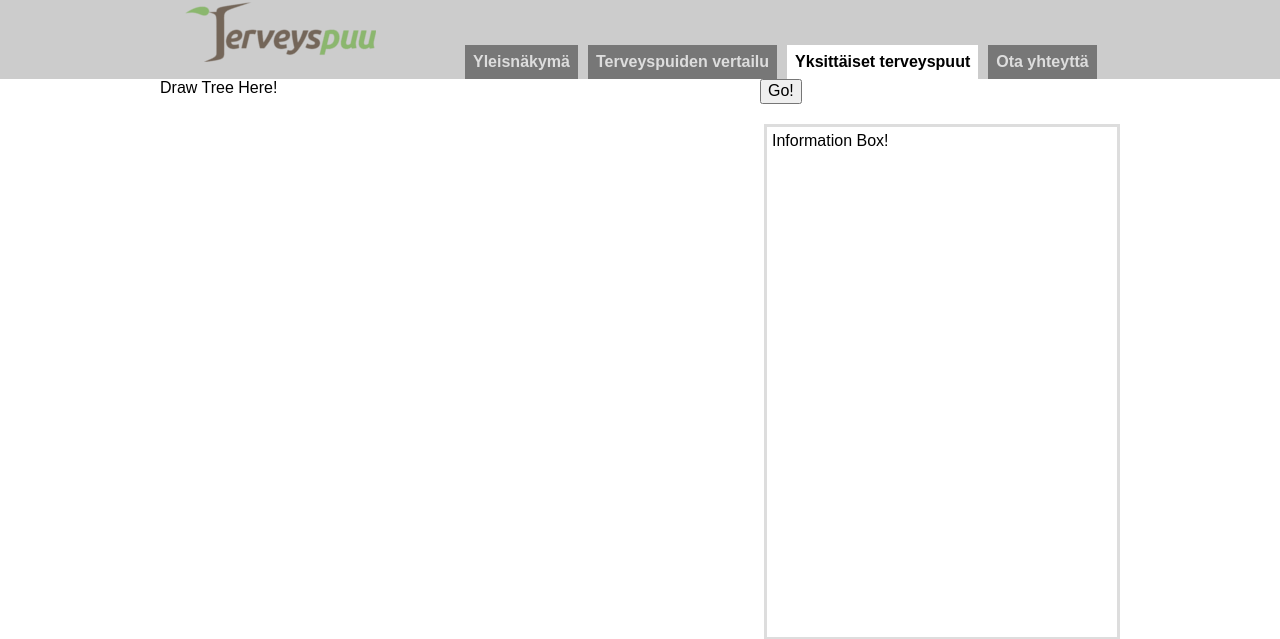
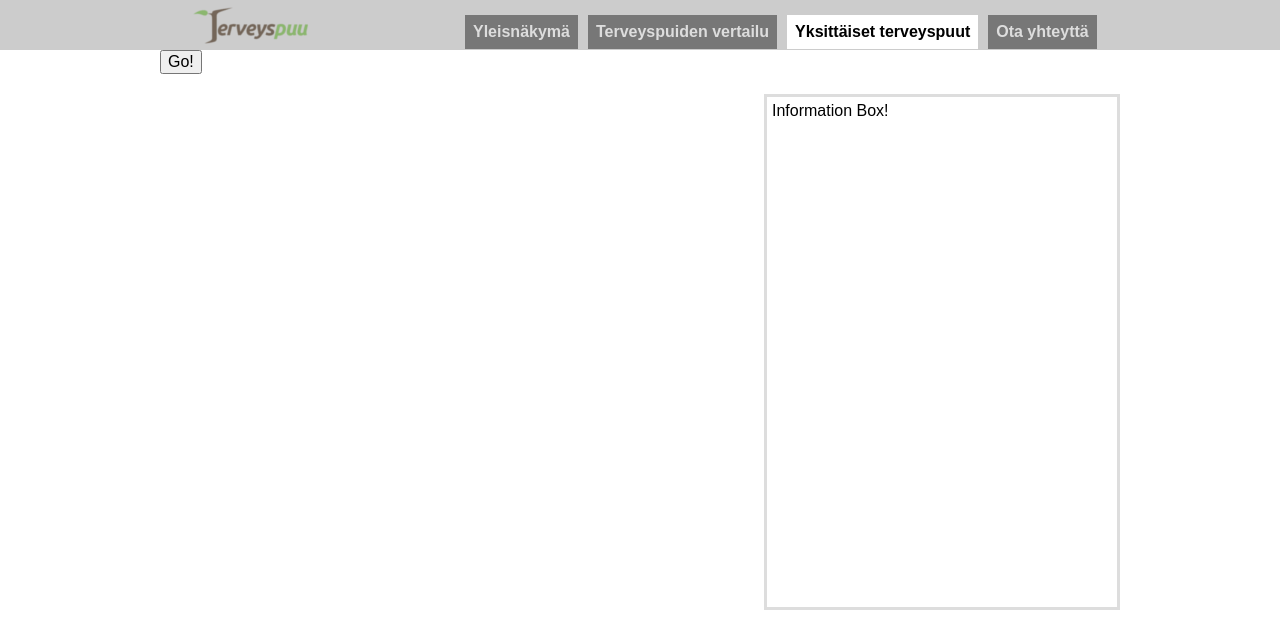
Before and after one commit to blindBombus/motivoi-muutokseen, a PHP site: page /singleview.html in a window 1280 px wide. Shown: the top 639 px of the page. Run offline with PHP 8.4, Linux system fonts and the light colour scheme; data that the repository does not hold is empty; some libraries are stand-ins or nearby versions.

Commit message:
shrunk the logo a bit

```diff
--- a/css/base.css
+++ b/css/base.css
@@ -15,21 +15,21 @@
 
 #logo a{
    display: block;
-   background:url('../pics/logo2.png') no-repeat;
+   background:url('../pics/logo_smaller.png') no-repeat;
    background-position: left top;
-   height: 65px;
-   width: 240px;
+   height: 50px;
+   width: 180px;
    float: left;
 }
 
 #logo a:hover{
-   background-image:url('../pics/logo2-highlight.png');
+   background-image:url('../pics/logo_smaller_highlight.png');
 }
 
 ul.navlist{
    list-style: none;
    width: 660px;
-   margin-top: 40px;
+   margin-top: 10px;
    margin-bottom: 0px;
    padding-bottom: 0px;
    padding-left: 0px;
--- a/js/health-tree-visualizations.js
+++ b/js/health-tree-visualizations.js
@@ -22,9 +22,12 @@
 //Returns the distance between trunkparts.
 function drawTrunk(mainPaper, municipalityId){
    var trunkWidth = 15;
-   var trunkCenter = mainPaper.path("M300 380 l 0 -100").attr({stroke: '#524132', 'stroke-width': 8, 'stroke-linecap': 'round'});
-   var trunkLeft = mainPaper.path("M"+(300-trunkWidth)+" 375 l 0 -50").attr({stroke: '#524132', 'stroke-width': 8, 'stroke-linecap': 'round'});
-   var trunkRight = mainPaper.path("M"+(300+trunkWidth)+" 375 l 0 -50").attr({stroke: '#524132', 'stroke-width': 8, 'stroke-linecap': 'round'});
+   var trunkCenter = mainPaper.path("M300 380 l 0 -100").attr({stroke: '#524132'});
+   var trunkCenterOutlines = mainPaper.path("M296 380 l 0 -100 c0,0 4,-8 8,0 l0,100 c0,0 -4,8 -8,0z").attr({stroke: '#524132', fill: '#524132'});
+   var trunkLeft = mainPaper.path("M"+(300-trunkWidth)+" 375 l 0 -50").attr({stroke: '#524132'});
+   var trunkLeftOutlines = mainPaper.path("M"+(296-trunkWidth)+" 375 l 0,-50 c0,0 4,-8 8,0 l0,50 c0,0 -4,8 -8,0z").attr({stroke: '#524132', fill: '#524132'});
+   var trunkRight = mainPaper.path("M"+(296+trunkWidth)+" 375 l 0,-50 ").attr({stroke: '#524132'});
+   var trunkRightOutlines = mainPaper.path("M"+(296+trunkWidth)+" 375 l 0,-50 c0,0 4,-8 8,0 l0,50 c0,0 -4,8 -8,0z").attr({stroke: '#524132', fill: '#524132'});
    return trunkWidth;
 }
 
--- a/singleview.html
+++ b/singleview.html
@@ -31,7 +31,7 @@
    <div class="wrap">
 
       <!--id for visualization drawing script-->
-      <div id="main-tree">Draw Tree Here!</div>
+      <div id="main-tree"></div>
 
 
       <div id = "dropdown">
@@ -64,10 +64,9 @@
       function drawToMainPaper(){
          var municipalityId = 1;//$('#select').val();
          console.log(municipalityId);
-         var mainPaper = Raphael("main-tree", 600,500);
          mainPaper.clear();
          drawMainTree(municipalityId, mainPaper);
-         //mainPaper.setViewBox(0,0,1200,1000, false);
+         //mainPaper.setViewBox(0,0,2400,2000, false);
       }
    </script>
 </body>
```
Also changed, not shown: pics/logo_smaller.png (added), pics/logo_smaller_highlight.png (added).
